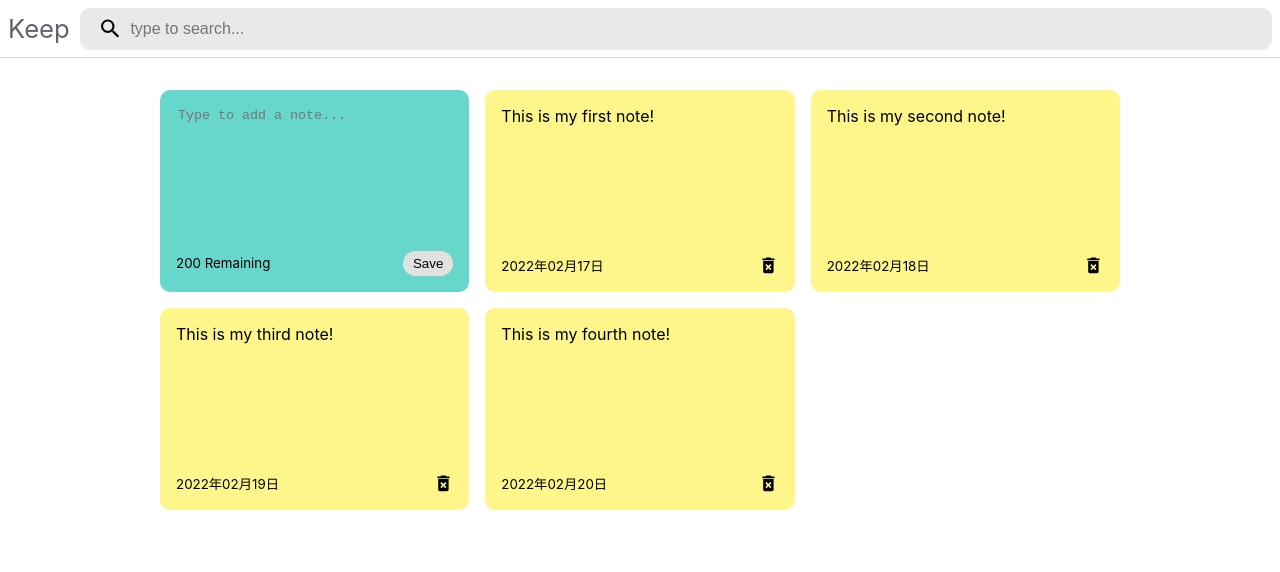
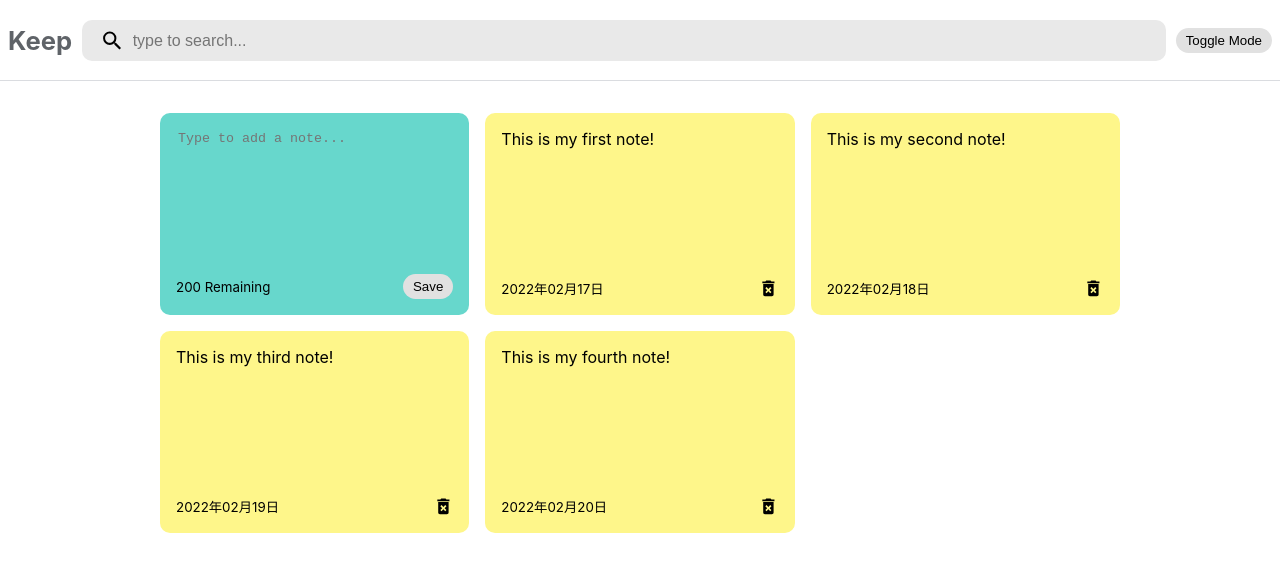
Before and after one commit to Sealman234/react-notes-app, a React (Create React App) app: page /notes in a window 1280 px wide. Shown: the top 572 px of the page. Built offline with nearby package versions, Linux system fonts and the light colour scheme.

Commit message:
Toggling dark mode

```diff
--- a/src/App.module.css
+++ /dev/null
@@ -1,5 +0,0 @@
-.container {
-  max-width: 960px;
-  margin: 0 auto;
-  padding: 0 15px;
-}
--- a/src/components/navigation/Search.module.css
+++ b/src/components/header/Search.module.css
@@ -5,6 +5,7 @@
   background-color: rgb(233, 233, 233);
   border-radius: 10px;
   padding: 0 10px;
+  margin-right: 10px;
 }
 
 .search input {
--- /dev/null
+++ b/src/components/header/ToggleMode.js
@@ -0,0 +1,12 @@
+import React from 'react';
+import classes from './ToggleMode.module.css';
+
+const ToggleMode = ({ onToggleDarkMode }) => {
+  return (
+    <button className={classes.button} onClick={onToggleDarkMode}>
+      Toggle Mode
+    </button>
+  );
+};
+
+export default ToggleMode;
--- /dev/null
+++ b/src/components/header/ToggleMode.module.css
@@ -0,0 +1,12 @@
+.button {
+  background-color: #e1e1e1;
+  border: none;
+  border-radius: 15px;
+  padding: 5px 10px;
+  white-space: nowrap;
+}
+
+.button:hover {
+  background-color: #ededed;
+  cursor: pointer;
+}
--- /dev/null
+++ b/src/components/layout/Header.js
@@ -0,0 +1,18 @@
+import React from 'react';
+
+import Search from '../header/Search';
+import ToggleMode from '../header/ToggleMode';
+
+import classes from './Header.module.css';
+
+const Header = ({ onToggleDarkMode }) => {
+  return (
+    <header className={classes.header}>
+      <h1 className={classes.logo}>Keep</h1>
+      <Search />
+      <ToggleMode onToggleDarkMode={onToggleDarkMode} />
+    </header>
+  );
+};
+
+export default Header;
--- a/src/components/layout/MainNavigation.module.css
+++ b/src/components/layout/Header.module.css
@@ -2,7 +2,6 @@
   display: flex;
   align-items: center;
   padding: 8px;
-  background-color: #fff;
   box-shadow: inset 0 -1px 0 0 #dadce0;
 }
 
--- a/src/components/layout/Layout.js
+++ b/src/components/layout/Layout.js
@@ -1,12 +1,20 @@
-import React, { Fragment } from 'react';
-import MainNavigation from './MainNavigation';
+import React, { Fragment, useState } from 'react';
+import Header from './Header';
 import classes from './Layout.module.css';
 
 const Layout = (props) => {
+  const [darkMode, setDarkMode] = useState(false);
+
+  const toggleDarkModeHandler = () => {
+    setDarkMode((prevState) => !prevState);
+  };
+
   return (
     <Fragment>
-      <MainNavigation />
-      <main className={classes.container}>{props.children}</main>
+      <div className={`${darkMode ? 'dark-mode' : ''}`}>
+        <Header onToggleDarkMode={toggleDarkModeHandler} />
+        <main className={classes.container}>{props.children}</main>
+      </div>
     </Fragment>
   );
 };
--- a/src/components/layout/Layout.module.css
+++ b/src/components/layout/Layout.module.css
@@ -3,4 +3,5 @@
   margin: 0 auto;
   padding: 0 15px;
   margin-top: 32px;
+  min-height: 100vh;
 }
--- a/src/components/layout/MainNavigation.js
+++ /dev/null
@@ -1,14 +0,0 @@
-import React from 'react';
-import Search from '../navigation/Search';
-import classes from './MainNavigation.module.css';
-
-const MainNavigation = () => {
-  return (
-    <header className={classes.header}>
-      <div className={classes.logo}>Keep</div>
-      <Search />
-    </header>
-  );
-};
-
-export default MainNavigation;
--- a/src/index.css
+++ b/src/index.css
@@ -1,3 +1,5 @@
+@import-normalize;
+
 body {
   margin: 0;
   font-family: -apple-system, BlinkMacSystemFont, 'Segoe UI', 'Roboto', 'Oxygen',
@@ -10,6 +12,14 @@ body {
 code {
   font-family: source-code-pro, Menlo, Monaco, Consolas, 'Courier New',
     monospace;
+}
+
+.dark-mode {
+  background-color: #15202b;
+}
+
+.dark-mode h1 {
+  color: #fff;
 }
 
 .centered {
```
Also changed, not shown: src/components/header/Search.js (renamed from src/components/navigation/Search.js).
